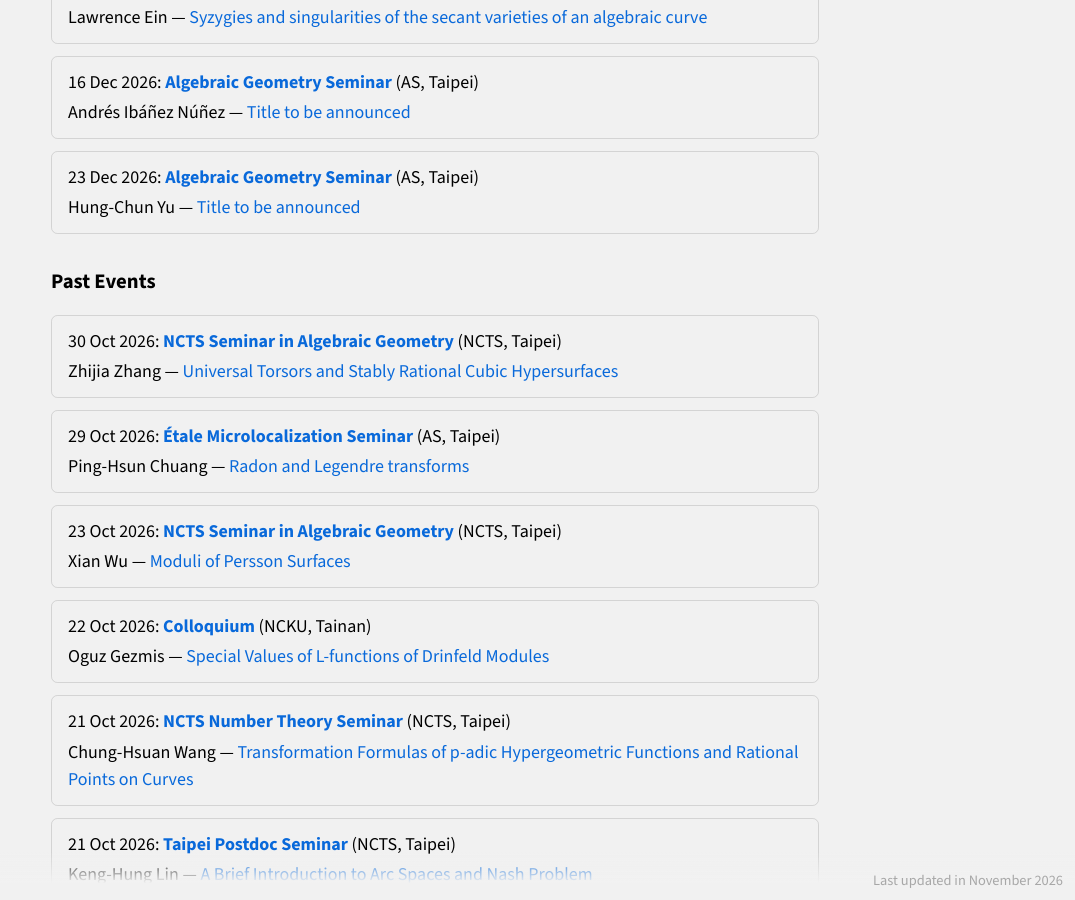
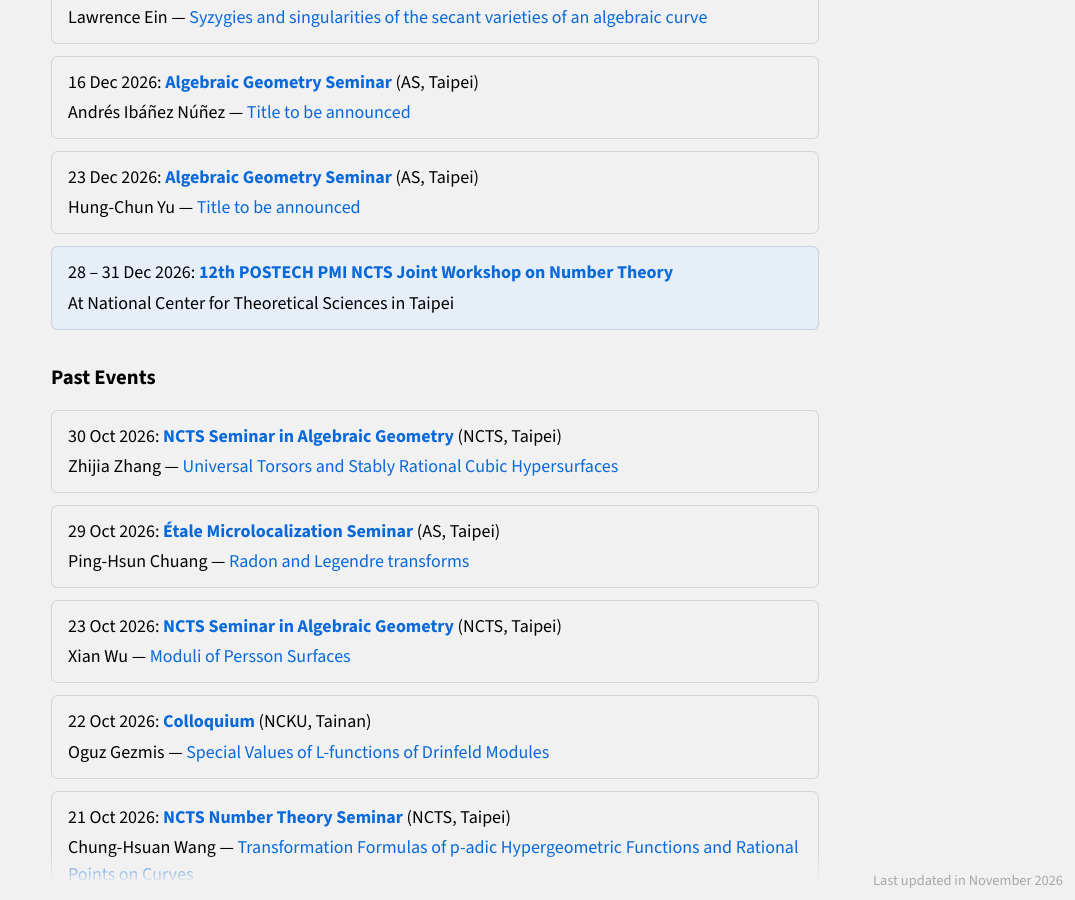
Before and after one commit to taiwan-ag/taiwan-ag.github.io, a Jekyll site: the page built from index.md, in a window 1280 px wide and 900 px high, scrolled down 647 px. Shown: the whole window, without its empty margins (205-1280 px from the left). Built offline with Jekyll 4.4.1, drawn with Linux system fonts in a browser that asks for light colours.

Commit message:
Update meetings

```diff
--- a/_data/meetings.yml
+++ b/_data/meetings.yml
@@ -57,6 +57,14 @@
   url: "https://sites.google.com/view/mini-workshopalgebraicgeometry/%E9%A6%96%E9%A0%81"
   organized_by: true
 
+- title: "Elliptic Curves in Mathematical Cryptography"
+  category: meeting
+  institution: "National Center for Theoretical Sciences"
+  start: 2026-09-24
+  end: 2026-10-15
+  location: "Taipei"
+  url: "https://ncts.ntu.edu.tw/news/Events/courses/6193"
+
 - title: "Complex and Algebraic Geometry Seminar in Southern Taiwan"
   category: meeting
   institution: "National Cheng Kung University"
@@ -65,10 +73,10 @@
   location: "Tainan"
   url: "https://southern-taiwan-geometry-2026.icy-lotus-8398.chatgpt.site/"
 
-- title: "Elliptic Curves in Mathematical Cryptography"
+- title: "12th POSTECH PMI NCTS Joint Workshop on Number Theory"
   category: meeting
   institution: "National Center for Theoretical Sciences"
-  start: 2026-09-24
-  end: 2026-10-15
+  start: 2026-12-28
+  end: 2026-12-31
   location: "Taipei"
-  url: "https://ncts.ntu.edu.tw/news/Events/courses/6193"
+  url: "https://ncts.ntu.edu.tw/news/Events/conferences/5926"
```
